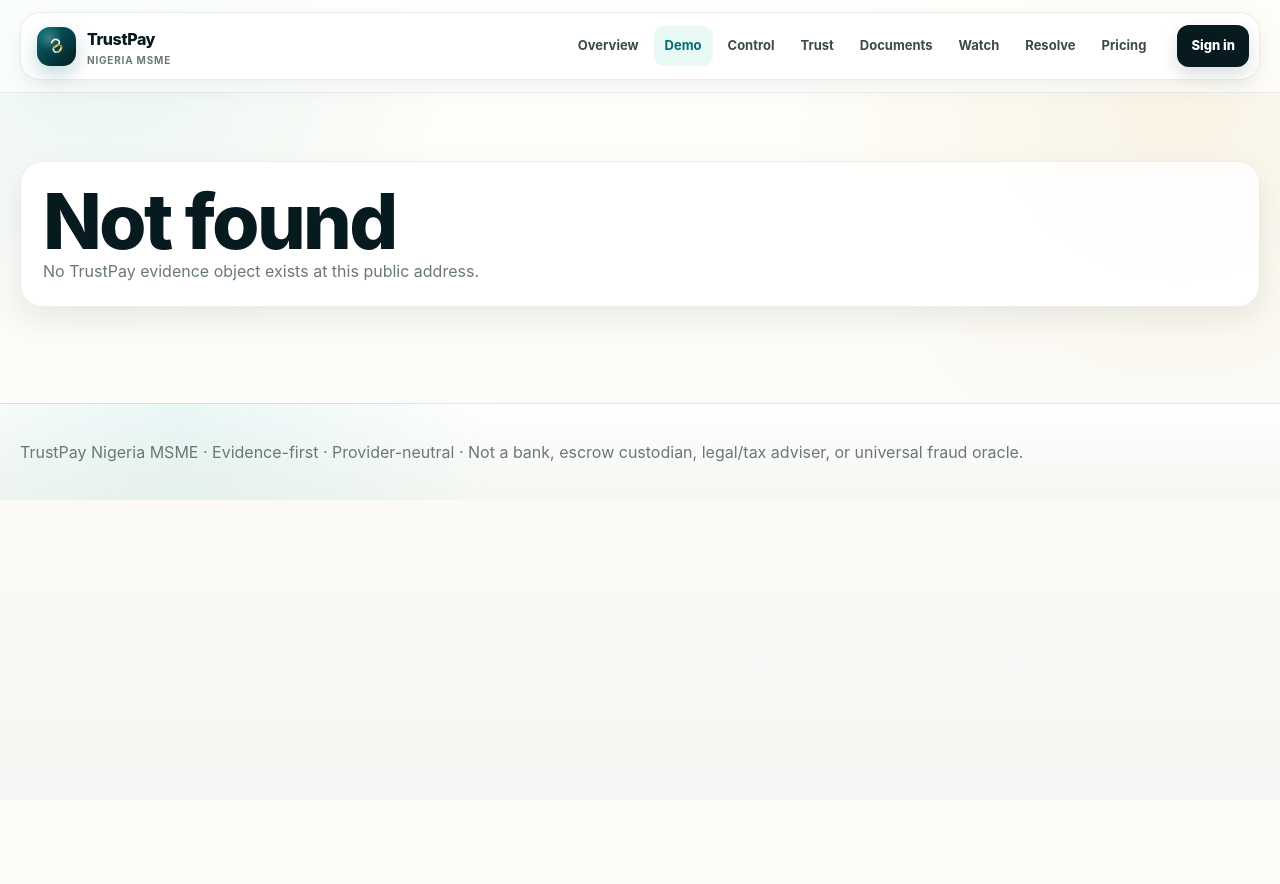
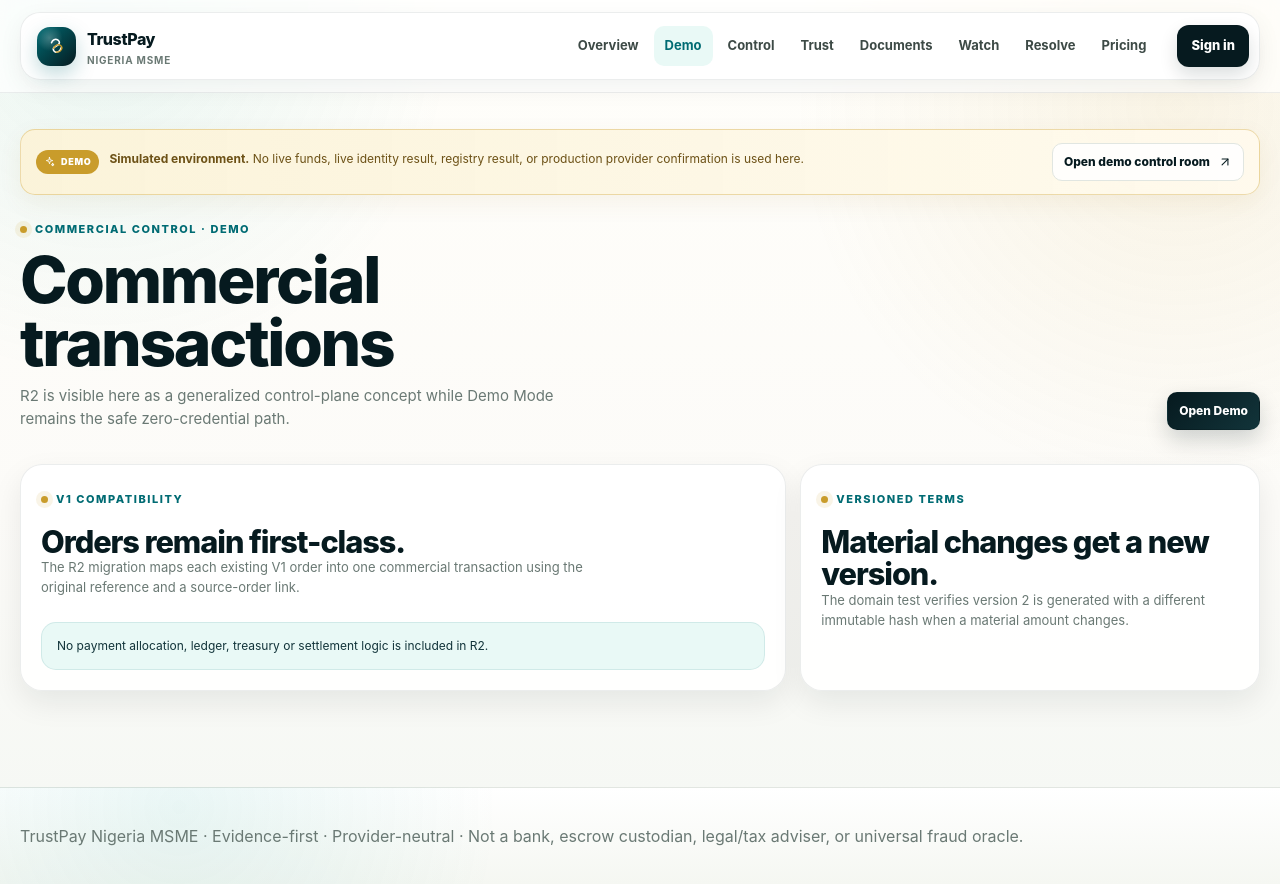
Before and after one commit to S-A-oghene/trustpay-nigeria-msme, a Next.js app: page /transactions in a window 1280 px wide. Before the commit this address had no page. Before the commit the page ends 800 px from the top, so only its background shows below. Built offline with nearby package versions, Linux system fonts and the light colour scheme.

Commit message:
Add files via upload

```diff
--- /dev/null
+++ b/src/app/transactions/page.tsx
@@ -0,0 +1,99 @@
+import Link from 'next/link'
+import { DemoBanner } from '@/components/DemoBanner'
+import { StatusPill } from '@/components/StatusPill'
+import { requireUser } from '@/lib/auth'
+import { appConfig } from '@/lib/config'
+import { createClient } from '@/lib/supabase/server'
+
+export default async function TransactionsIndexPage() {
+  const d = appConfig.demoMode
+  if (!d) await requireUser()
+
+  if (d || !process.env.NEXT_PUBLIC_SUPABASE_URL || !process.env.NEXT_PUBLIC_SUPABASE_PUBLISHABLE_KEY) {
+    return <DemoTransactionsIndex />
+  }
+
+  const supabase = await createClient()
+  const { data, error } = await supabase
+    .from('commercial_transactions')
+    .select('id,public_token,transaction_reference,transaction_type,status,current_terms_version,source_order_id,created_at,expires_at')
+    .order('created_at', { ascending: false })
+    .limit(50)
+
+  if (error) throw new Error(`Unable to load commercial transactions: ${error.message}`)
+
+  type Row = {
+    id: string
+    public_token: string
+    transaction_reference: string
+    transaction_type: string
+    status: string
+    current_terms_version: number
+    source_order_id: string | null
+    created_at: string
+    expires_at: string
+  }
+
+  const rows = (data || []) as Row[]
+
+  return (
+    <>
+      <section className="page-head">
+        <div>
+          <div className="eyebrow">COMMERCIAL CONTROL · R2</div>
+          <h1>Commercial transactions</h1>
+          <p className="page-head-copy">Tenant-scoped generalized transactions. V1 orders remain linked through the compatibility field shown below.</p>
+        </div>
+      </section>
+      <section className="section">
+        <div className="surface">
+          <div className="section-head">
+            <div>
+              <div className="eyebrow">CONTROL PLANE</div>
+              <h2>Current transaction records</h2>
+            </div>
+            <span className="code-tag">READ ONLY</span>
+          </div>
+          {rows.length ? rows.map(row => (
+            <div className="evidence-line" key={row.id}>
+              <div>
+                <strong>{row.transaction_reference}</strong>
+                <div className="muted-tight">{row.transaction_type} · Terms v{row.current_terms_version} · {row.source_order_id ? 'V1 order linked' : 'Standalone R2 transaction'}</div>
+              </div>
+              <StatusPill label={row.status.replaceAll('_', ' ')} tone={row.status === 'COMPLETE' ? 'good' : row.status === 'DISPUTED' ? 'bad' : 'warn'} />
+            </div>
+          )) : <p className="muted-tight">No commercial transactions are available for this tenant yet.</p>}
+        </div>
+      </section>
+    </>
+  )
+}
+
+function DemoTransactionsIndex() {
+  return (
+    <>
+      <DemoBanner />
+      <section className="page-head">
+        <div>
+          <div className="eyebrow">COMMERCIAL CONTROL · DEMO</div>
+          <h1>Commercial transactions</h1>
+          <p className="page-head-copy">R2 is visible here as a generalized control-plane concept while Demo Mode remains the safe zero-credential path.</p>
+        </div>
+        <Link className="btn primary compact" href="/demo">Open Demo</Link>
+      </section>
+      <section className="section grid-12">
+        <article className="surface">
+          <div className="eyebrow">V1 COMPATIBILITY</div>
+          <h2 className="sp-3">Orders remain first-class.</h2>
+          <p className="muted-tight">The R2 migration maps each existing V1 order into one commercial transaction using the original reference and a source-order link.</p>
+          <div className="callout sp-4">No payment allocation, ledger, treasury or settlement logic is included in R2.</div>
+        </article>
+        <article className="surface">
+          <div className="eyebrow">VERSIONED TERMS</div>
+          <h2 className="sp-3">Material changes get a new version.</h2>
+          <p className="muted-tight">The domain test verifies version 2 is generated with a different immutable hash when a material amount changes.</p>
+        </article>
+      </section>
+    </>
+  )
+}
```
